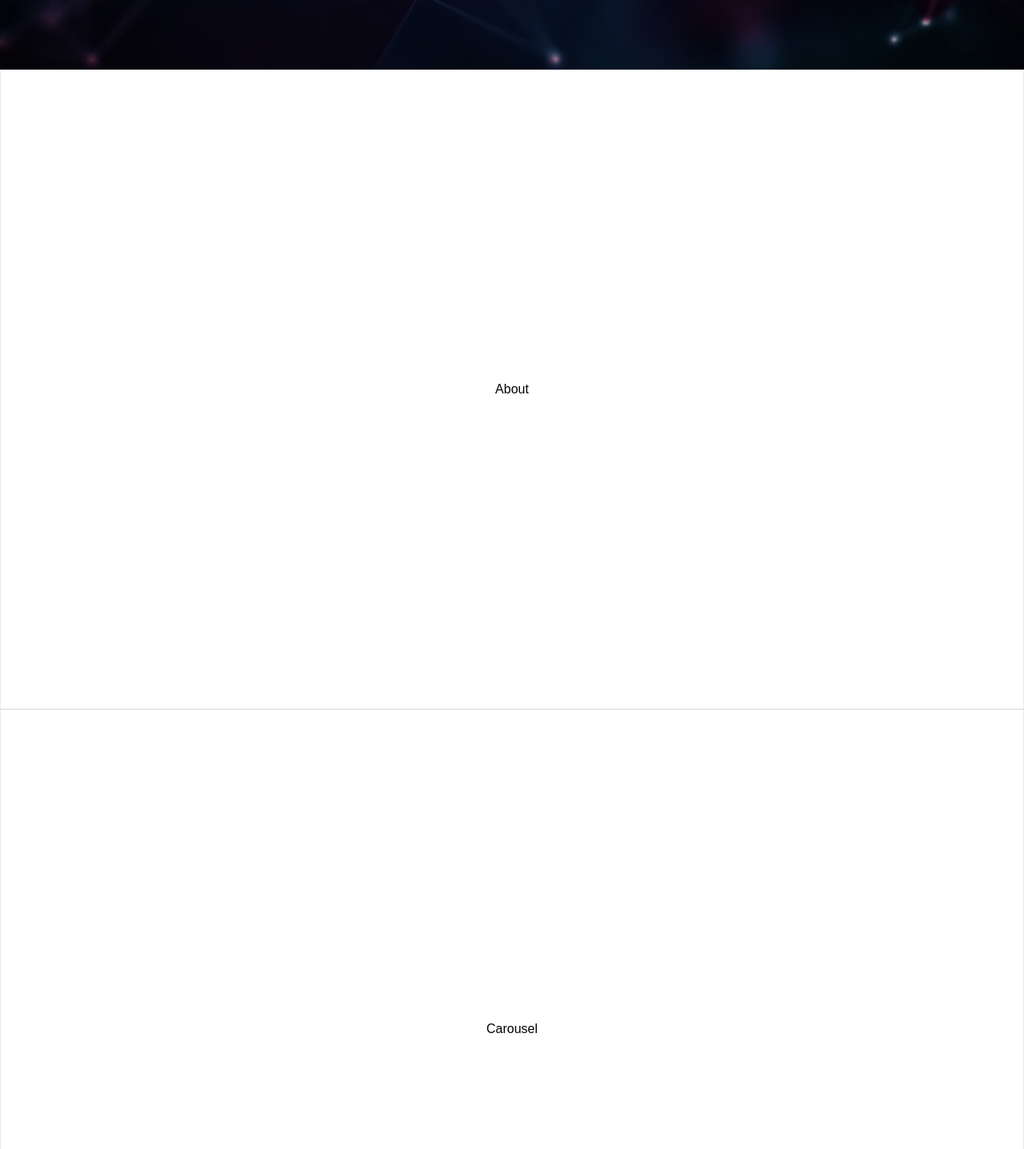
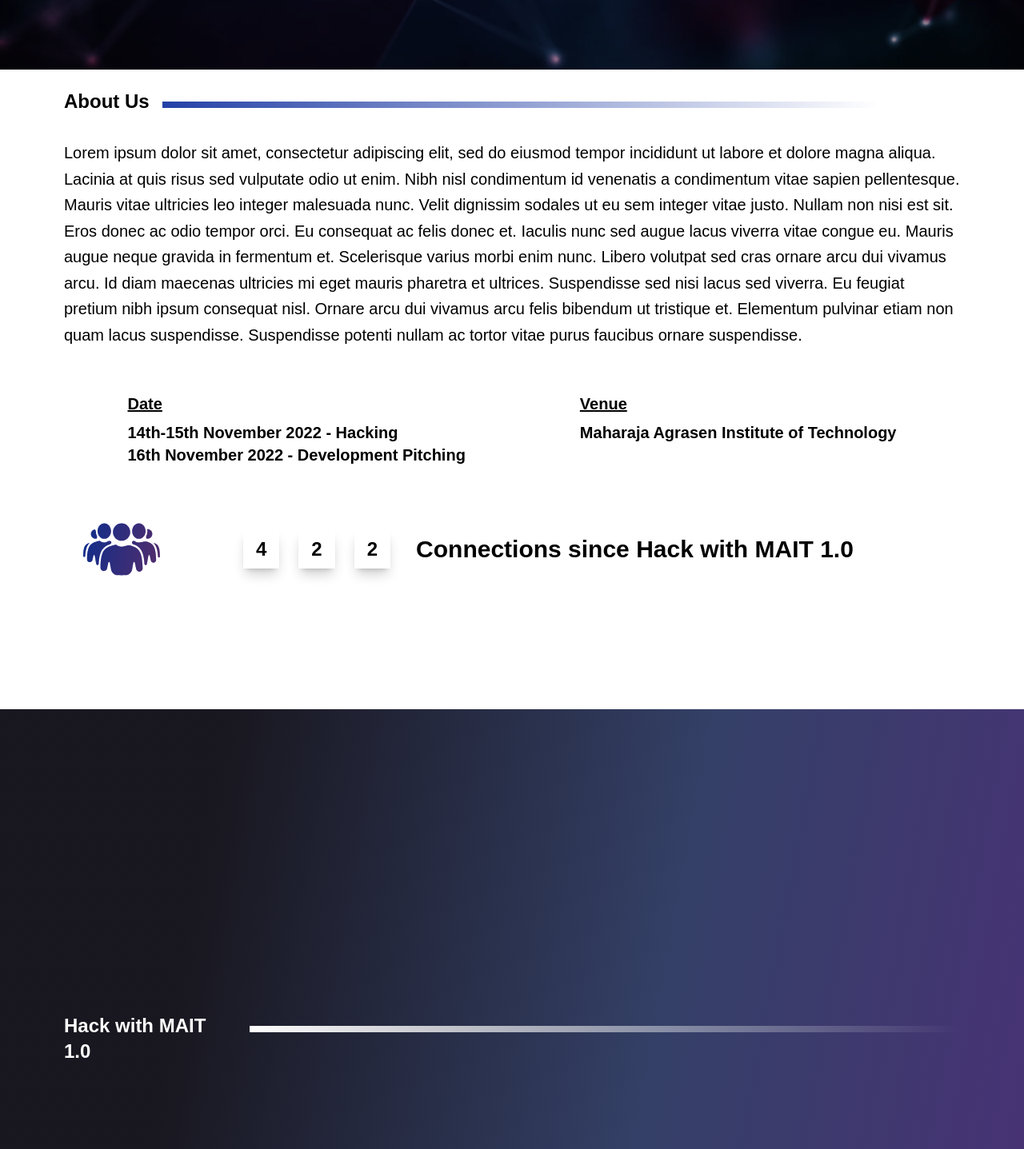
Before and after one commit to nawed2611/hackwithmait, a React (Vite) app: page / in a window 1280 px wide. Shown: the part 713-2150 px from the top of the page at 80% size. Built offline with nearby package versions, Linux system fonts and the light colour scheme; a web font is replaced by a local one.

Commit message:
Update About Page

```diff
--- a/src/components/Card.jsx
+++ b/src/components/Card.jsx
@@ -1,12 +1,12 @@
 import React from 'react'
-import {ImLinkedin} from 'react-icons/im'
-const Card = ({img,linkedin,name,role}) => {
+import { ImLinkedin } from 'react-icons/im'
+const Card = ({ img, linkedin, name, role }) => {
   return (
-    <div className=' w-40 bg-gradient-to-r from-[#1C42C9] to-[#8E3DAA] flex flex-col items-center rounded-lg'>
-      <img src={img} alt="photo" className='rounded-full h-32 w-32 mx-auto my-2'/>
+    <div className='w-[18%] p-2 bg-gradient-to-r from-[#1C42C9] to-[#8E3DAA] flex flex-col items-center rounded-lg'>
+      <img src={img} alt="photo" className='rounded-full h-32 w-32 mx-auto my-2' />
       <p className='text-white font-semibold text-xl'>{name}</p>
       <p className='text-white font-light text-lg'>{role}</p>
-      <div><a href={linkedin}><ImLinkedin className='text-white w-6 h-6 mb-1 mt-1'/></a></div>
+      <div><a href={linkedin}><ImLinkedin className='text-white w-6 h-6 mb-1 mt-1' /></a></div>
     </div>
   )
 }
--- a/src/index.css
+++ b/src/index.css
@@ -24,3 +24,12 @@
   -webkit-text-fill-color: transparent;
   background-clip: text;
 }
+.carousel-bg {
+  background: linear-gradient(
+    100.39deg,
+    rgba(5, 3, 12, 0.92) 19.92%,
+    #344067 62.77%,
+    #592781 127.97%,
+    #321638 148.44%
+  );
+}
--- a/src/pages/About.jsx
+++ b/src/pages/About.jsx
@@ -1,8 +1,44 @@
-import React from 'react'
+import React from 'react';
+import Aboutsvg from '../assets/about.svg'
 
 const About = () => {
   return (
-    <div className='flex border justify-center items-center h-screen About'>About</div>
+    <div className='flex flex-col items-center h-screen About'>
+      <div className='flex w-full space-x-4 px-20 mt-6'>
+        <div className='font-bold text-2xl'>
+          About Us
+        </div>
+        <div className='bg-gradient-to-r from-[#2441A7] to-transparent w-[80%] h-2 mt-4'>
+        </div>
+      </div>
+
+      <div className='flex flex-col justify-center items-center m-16 mt-4 p-4 '>
+        <p className='leading-relaxed text-xl font-[500]'>
+          Lorem ipsum dolor sit amet, consectetur adipiscing elit, sed do eiusmod tempor incididunt ut labore et dolore magna aliqua. Lacinia at quis risus sed vulputate odio ut enim. Nibh nisl condimentum id venenatis a condimentum vitae sapien pellentesque. Mauris vitae ultricies leo integer malesuada nunc. Velit dignissim sodales ut eu sem integer vitae justo. Nullam non nisi est sit. Eros donec ac odio tempor orci. Eu consequat ac felis donec et. Iaculis nunc sed augue lacus viverra vitae congue eu. Mauris augue neque gravida in fermentum et. Scelerisque varius morbi enim nunc. Libero volutpat sed cras ornare arcu dui vivamus arcu. Id diam maecenas ultricies mi eget mauris pharetra et ultrices. Suspendisse sed nisi lacus sed viverra. Eu feugiat pretium nibh ipsum consequat nisl. Ornare arcu dui vivamus arcu felis bibendum ut tristique et. Elementum pulvinar etiam non quam lacus suspendisse. Suspendisse potenti nullam ac tortor vitae purus faucibus ornare suspendisse.
+        </p>
+
+        <div className='flex mt-12 w-full p-2 justify-around text-xl font-[800]'>
+          <div className=''>
+            <p className='underline mb-2'>Date</p>
+            <p>14th-15th November 2022 - Hacking</p>
+            <p>16th November 2022 - Development Pitching</p>
+          </div>
+          <div>
+            <p className='underline mb-2'>Venue</p>
+            <p>Maharaja Agrasen Institute of Technology</p>
+          </div>
+        </div>
+        <div className='flex items-center w-full mt-12 text-2xl'>
+          <img src={Aboutsvg} className='w-24 h-24 mx-6 ' />
+          <div className='flex items-center w-full font-bold ml-20 gap-6'>
+            <p className='shadow-lg shadow-[#00000030] p-2 px-4'>4</p>
+            <p className='shadow-lg shadow-[#00000030] p-2 px-4'>2</p>
+            <p className='shadow-lg shadow-[#00000030] p-2 px-4'>2</p>
+            <p className='mx-2 text-3xl'>Connections since Hack with MAIT 1.0</p>
+          </div>
+        </div>
+      </div>
+    </div>
   )
 }
 
--- a/src/pages/Carousel.jsx
+++ b/src/pages/Carousel.jsx
@@ -2,7 +2,18 @@
 
 const Carousel = () => {
     return (
-        <div className='flex border justify-center items-center h-screen'>Carousel</div>
+        <div className='flex  carousel-bg items-center h-screen'>
+            <div className='flex w-full space-x-4 px-20 mt-6'>
+                <div className='text-white font-semibold text-2xl'>
+                    Hack with MAIT 1.0
+                </div>
+                <div className='bg-gradient-to-r from-white to-transparent w-[70vw] h-2 mt-4'>
+                </div>
+            </div>
+            <div>
+
+            </div>
+        </div>
     )
 }
 
--- a/src/pages/Speakers.jsx
+++ b/src/pages/Speakers.jsx
@@ -2,7 +2,16 @@
 
 const Speakers = () => {
     return (
-        <div className='flex Speakers border justify-center items-center h-screen'>Speakers</div>
+        <div className='flex Speakers justify-center items-center h-screen'>
+            <div className='flex w-full space-x-4 px-20 mt-14'>
+
+                <div className='font-bold text-2xl'>
+                    Team Members
+                </div>
+                <div className='bg-gradient-to-r from-[#2441A7] to-transparent w-[80%] h-2 mt-4'>
+                </div>
+            </div>
+        </div>
     )
 }
 
--- a/src/pages/Sponsors.jsx
+++ b/src/pages/Sponsors.jsx
@@ -1,38 +1,40 @@
 import React from 'react'
+import sponsorBg from '../assets/sponsors.svg'
 
 const Sponsors = () => {
     return (
-        <div className='flex flex-col border h-screen bg-black'>
+        <div className='flex flex-col h-screen'>
+            <img src={sponsorBg} className='absolute object-cover w-screen h-screen -z-10' />
             <div className='flex w-full space-x-4 px-20 mt-14'>
 
-            <div className='text-white font-semibold text-2xl'>
-            Sponsors
-            </div>
-            <div className='bg-gradient-to-r from-white to-transparent w-full h-2 mt-4'>
-            </div>
+                <div className='text-white font-semibold text-2xl'>
+                    Sponsors
+                </div>
+                <div className='bg-gradient-to-r from-white to-transparent w-full h-2 mt-4'>
+                </div>
             </div>
 
             {/* sponsors row 1 */}
             <div className='flex px-12 mt-5 space-x-10 items-center justify-center'>
-            <img src="https://miro.medium.com/max/1400/0*c43pw7UiQgpfjDCl.jpg" alt="" className='w-56 h-32'/>
-            <img src="https://miro.medium.com/max/1400/0*c43pw7UiQgpfjDCl.jpg" alt="" className='w-56 h-32'/>
-            <img src="https://miro.medium.com/max/1400/0*c43pw7UiQgpfjDCl.jpg" alt="" className='w-56 h-32'/>
-            <img src="https://miro.medium.com/max/1400/0*c43pw7UiQgpfjDCl.jpg" alt="" className='w-56 h-32'/>
+                <img src="https://miro.medium.com/max/1400/0*c43pw7UiQgpfjDCl.jpg" alt="" className='w-56 h-32' />
+                <img src="https://miro.medium.com/max/1400/0*c43pw7UiQgpfjDCl.jpg" alt="" className='w-56 h-32' />
+                <img src="https://miro.medium.com/max/1400/0*c43pw7UiQgpfjDCl.jpg" alt="" className='w-56 h-32' />
+                <img src="https://miro.medium.com/max/1400/0*c43pw7UiQgpfjDCl.jpg" alt="" className='w-56 h-32' />
             </div>
 
             {/* sponsors row 2 */}
             <div className='flex px-16 mt-6 space-x-10 items-center justify-center'>
-            <img src="https://cdn.telanganatoday.com/wp-content/uploads/2021/11/Google-Hyderabad-is-looking-to-hire-for-multiple-roles.jpg" alt="" className='w-56 h-32'/>
-            <img src="https://cdn.telanganatoday.com/wp-content/uploads/2021/11/Google-Hyderabad-is-looking-to-hire-for-multiple-roles.jpg" alt="" className='w-56 h-32'/>
-            <img src="https://cdn.telanganatoday.com/wp-content/uploads/2021/11/Google-Hyderabad-is-looking-to-hire-for-multiple-roles.jpg" alt="" className='w-56 h-32'/>
+                <img src="https://cdn.telanganatoday.com/wp-content/uploads/2021/11/Google-Hyderabad-is-looking-to-hire-for-multiple-roles.jpg" alt="" className='w-56 h-32' />
+                <img src="https://cdn.telanganatoday.com/wp-content/uploads/2021/11/Google-Hyderabad-is-looking-to-hire-for-multiple-roles.jpg" alt="" className='w-56 h-32' />
+                <img src="https://cdn.telanganatoday.com/wp-content/uploads/2021/11/Google-Hyderabad-is-looking-to-hire-for-multiple-roles.jpg" alt="" className='w-56 h-32' />
             </div>
 
             {/* spnsors row 3 */}
             <div className='flex px-12 mt-6 space-x-10 items-center justify-center'>
-            <img src="https://upload.wikimedia.org/wikipedia/commons/thumb/6/69/Netflix_logo.svg/2560px-Netflix_logo.svg.png" alt="" className='w-56 h-32'/>
-            <img src="https://upload.wikimedia.org/wikipedia/commons/thumb/6/69/Netflix_logo.svg/2560px-Netflix_logo.svg.png" alt="" className='w-56 h-32'/>
-            <img src="https://upload.wikimedia.org/wikipedia/commons/thumb/6/69/Netflix_logo.svg/2560px-Netflix_logo.svg.png" alt="" className='w-56 h-32'/>
-            <img src="https://upload.wikimedia.org/wikipedia/commons/thumb/6/69/Netflix_logo.svg/2560px-Netflix_logo.svg.png" alt="" className='w-56 h-32'/>
+                <img src="https://upload.wikimedia.org/wikipedia/commons/thumb/6/69/Netflix_logo.svg/2560px-Netflix_logo.svg.png" alt="" className='w-56 h-32' />
+                <img src="https://upload.wikimedia.org/wikipedia/commons/thumb/6/69/Netflix_logo.svg/2560px-Netflix_logo.svg.png" alt="" className='w-56 h-32' />
+                <img src="https://upload.wikimedia.org/wikipedia/commons/thumb/6/69/Netflix_logo.svg/2560px-Netflix_logo.svg.png" alt="" className='w-56 h-32' />
+                <img src="https://upload.wikimedia.org/wikipedia/commons/thumb/6/69/Netflix_logo.svg/2560px-Netflix_logo.svg.png" alt="" className='w-56 h-32' />
             </div>
         </div>
     )
--- a/src/pages/Team.jsx
+++ b/src/pages/Team.jsx
@@ -3,14 +3,14 @@
 
 const Team = () => {
     return (
-        <div className='flex flex-col border h-screen'>
+        <div className='flex flex-col h-screen'>
             <div className='flex w-full space-x-4 px-20 mt-14'>
 
-            <div className='font-bold text-2xl'>
-            Team Members
-            </div>
-            <div className='bg-gradient-to-r from-[#2441A7] to-transparent w-[80%] h-2 mt-4'>
-            </div>
+                <div className='font-bold text-2xl'>
+                    Team Members
+                </div>
+                <div className='bg-gradient-to-r from-[#2441A7] to-transparent w-[80%] h-2 mt-4'>
+                </div>
             </div>
 
             {/* team members row1 */}
@@ -20,8 +20,8 @@
                 <Card img="https://encrypted-tbn0.gstatic.com/images?q=tbn:ANd9GcTRqR0Lpuzd59CDB5CoFPf-z2i9jQmgrD2nKkwma4No2iFwum32ZNbwDz2yowhhmjEx0Rc&usqp=CAU" linkedin="#" name="Name" role="role" />
             </div>
             <div className='flex px-12 mt-5 space-x-10 items-center justify-center'>
-                <Card img="https://encrypted-tbn0.gstatic.com/images?q=tbn:ANd9GcTRqR0Lpuzd59CDB5CoFPf-z2i9jQmgrD2nKkwma4No2iFwum32ZNbwDz2yowhhmjEx0Rc&usqp=CAU" linkedin="#" name="Name" role="role"/>
-                <Card img="https://encrypted-tbn0.gstatic.com/images?q=tbn:ANd9GcTRqR0Lpuzd59CDB5CoFPf-z2i9jQmgrD2nKkwma4No2iFwum32ZNbwDz2yowhhmjEx0Rc&usqp=CAU" linkedin="#" name="Name" role="role"/>
+                <Card img="https://encrypted-tbn0.gstatic.com/images?q=tbn:ANd9GcTRqR0Lpuzd59CDB5CoFPf-z2i9jQmgrD2nKkwma4No2iFwum32ZNbwDz2yowhhmjEx0Rc&usqp=CAU" linkedin="#" name="Name" role="role" />
+                <Card img="https://encrypted-tbn0.gstatic.com/images?q=tbn:ANd9GcTRqR0Lpuzd59CDB5CoFPf-z2i9jQmgrD2nKkwma4No2iFwum32ZNbwDz2yowhhmjEx0Rc&usqp=CAU" linkedin="#" name="Name" role="role" />
 
             </div>
         </div>
```
Also changed, not shown: src/assets/about.svg (added), 1 other file (tests, documents, lock files or other folders).
